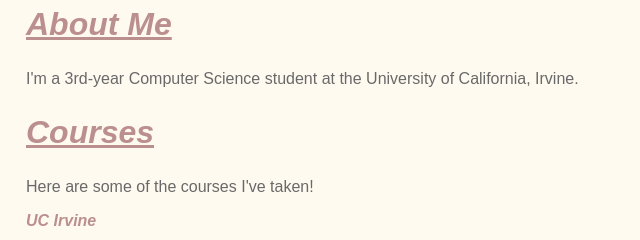
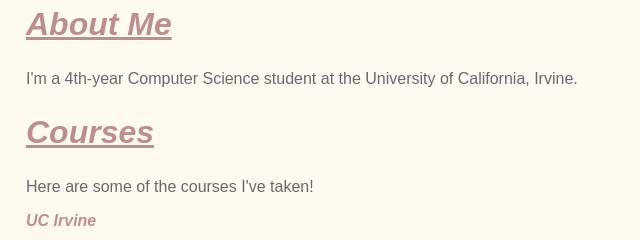
Before and after one commit to jxsusilo/jxsusilo.github.io, a plain HTML site: page index.html in a window 1280 px wide. Shown: the part 486-726 px from the top of the page, 230-870 px from the left. Drawn offline with Linux system fonts and the light colour scheme.

Commit message:
Update index.html

```diff
--- a/index.html
+++ b/index.html
@@ -39,7 +39,7 @@
 				About Me
 			</h2>
 			<p>
-				I'm a 3rd-year Computer Science student at the University of California, Irvine.
+				I'm a 4th-year Computer Science student at the University of California, Irvine.
 			</p>
 		</div>
 
```
